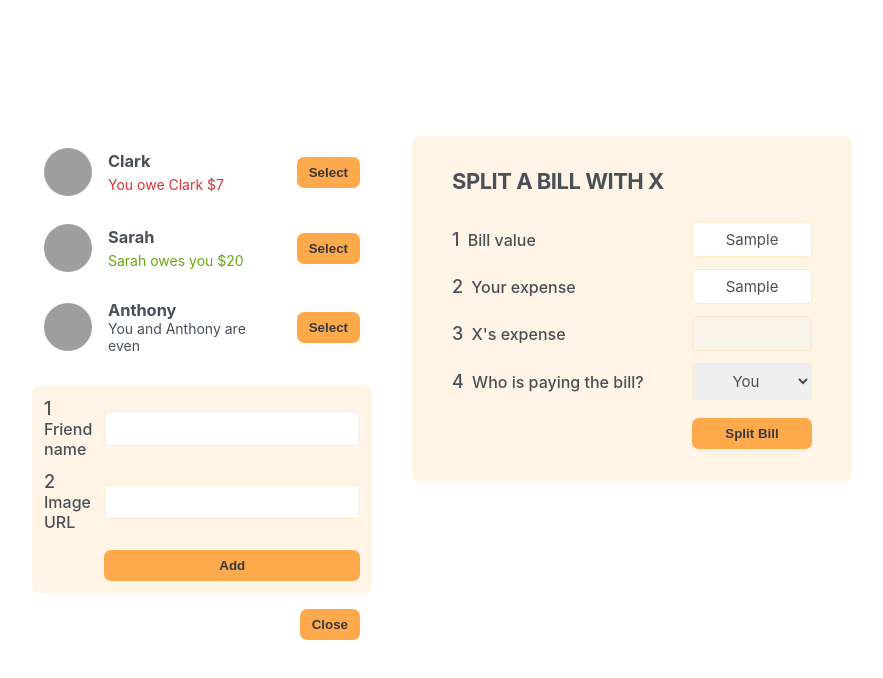
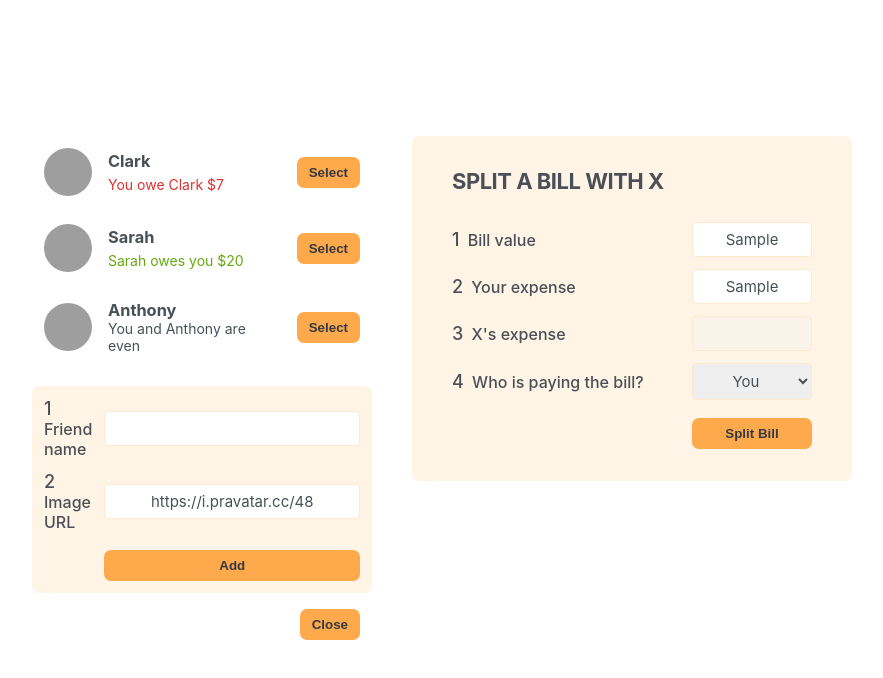
Before and after one commit to gtzjesus/Eat-And-Split, a React (Create React App) app: page / in a window 1280 px wide. Both pictures are taken after typing "Sample", "Sample" into the empty fields and a click on the button "Add friend". Shown: the top 678 px of the page, without its empty margins (198-1081 px from the left). Built offline with nearby package versions, Linux system fonts and the light colour scheme; grey boxes are pictures that could not be loaded; the HTML template or start-up script is replaced by a standard one.

Commit message:
Adding Friends

```diff
--- a/src/App.js
+++ b/src/App.js
@@ -30,16 +30,22 @@
 }
 
 export default function App() {
+  const [friends, setFriends] = useState(initialFriends);
   const [showAddFriend, setShowAddFriend] = useState(false);
 
   function handleShowAddFriend() {
     setShowAddFriend((element) => !element);
   }
+
+  function handleAddFriend(friend) {
+    setFriends((friends) => [...friends, friend]);
+    setShowAddFriend(false);
+  }
   return (
     <div className="app">
       <div className="sidebar">
-        <FriendsList />
-        {showAddFriend && <FormAddFriend />}
+        <FriendsList friends={friends} />
+        {showAddFriend && <FormAddFriend onAddFriend={handleAddFriend} />}
         <Button onClick={handleShowAddFriend}>
           {showAddFriend ? 'Close' : 'Add friend'}
         </Button>
@@ -50,8 +56,7 @@
   );
 }
 
-function FriendsList() {
-  const friends = initialFriends;
+function FriendsList({ friends }) {
   return (
     <ul>
       {friends.map((friend) => (
@@ -86,14 +91,46 @@
   );
 }
 
-function FormAddFriend() {
+function FormAddFriend({ onAddFriend }) {
+  const [name, setName] = useState('');
+  const [image, setImage] = useState('https://i.pravatar.cc/48');
+
+  function handleSubmit(event) {
+    event.preventDefault();
+
+    if (!name || !image) return;
+
+    const id = crypto.randomUUID();
+
+    const newFriend = {
+      id,
+      name,
+      image: `${image}?=${id}`,
+      balance: 0,
+    };
+
+    // ADD FRIEND
+    onAddFriend(newFriend);
+
+    setName('');
+    setImage('https://i.pravatar.cc/48');
+  }
+
   return (
-    <form className="form-add-friend">
+    <form className="form-add-friend" onSubmit={handleSubmit}>
       <label>1 Friend name</label>
-      <input type="text" />
+      <input
+        type="text"
+        value={name}
+        onChange={(event) => setName(event.target.value)}
+      />
 
       <label>2 Image URL</label>
-      <input type="text" />
+      <input
+        type="text"
+        value={image}
+        onChange={(event) => setImage(event.target.value)}
+      />
 
       <Button>Add</Button>
     </form>
```
